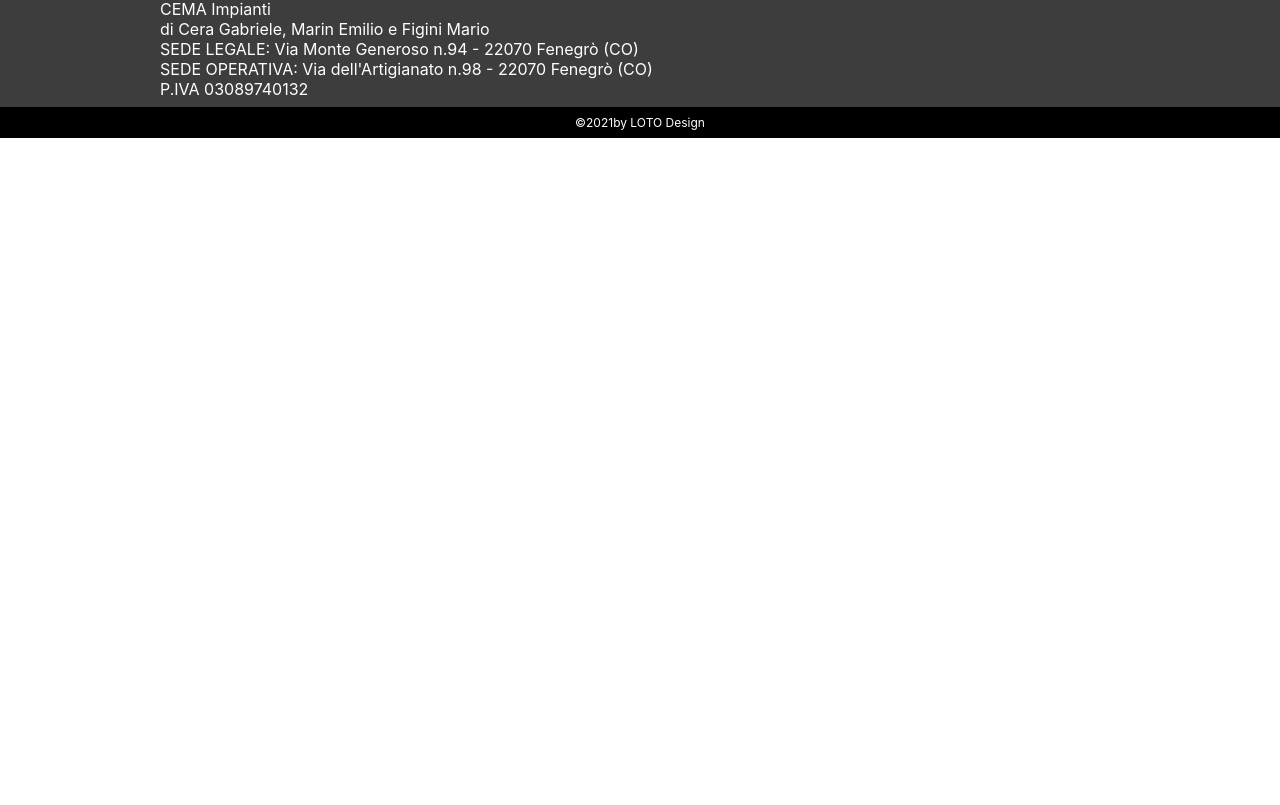
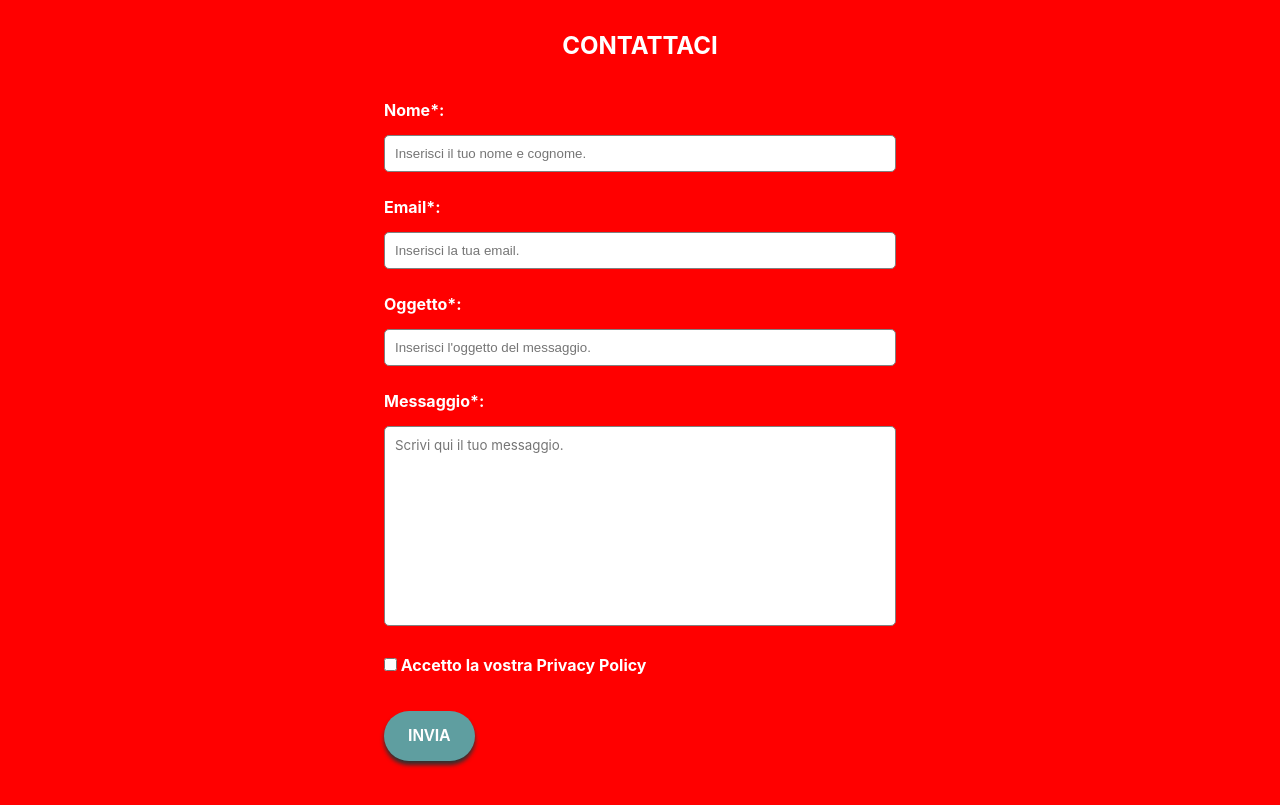
Before and after one commit to LOTO-gpolli/CEMA-impianti, a Next.js app: page / in a window 1280 px wide. Shown: the part 2375-3180 px from the top of the page. Before the commit the page ends 2513 px from the top, so only its background shows below. Built offline with nearby package versions, Linux system fonts and the light colour scheme.

Commit message:
Add Contact Form (basic)

```diff
--- a/components/Form/Form.js
+++ b/components/Form/Form.js
@@ -0,0 +1,86 @@
+import styles from "../Form/Form.module.css";
+
+const Form = () => {
+  return (
+    <div className={`${styles["form__container"]}`}>
+      <h2>CONTATTACI</h2>
+      <form
+        className={`${styles["form"]}`}
+        name="contact"
+        method="POST"
+        action="/"
+        data-netlify="true"
+      >
+        <input type="hidden" name="form-name" value="contact" />
+        <input type="hidden" name="subject" value="Messaggio da Netlify form" />
+        <p>
+          <label className={`${styles["form__label"]}`} htmlFor="yourname">
+            Nome*:{" "}
+          </label>{" "}
+          <br />
+          <input
+            className={`${styles["form__input"]}`}
+            type="text"
+            name="name"
+            id="yourname"
+            placeholder="Inserisci il tuo nome e cognome."
+            required
+          />
+        </p>
+        <p>
+          <label className={`${styles["form__label"]}`} htmlFor="youremail">
+            Email*:{" "}
+          </label>{" "}
+          <br />
+          <input
+            className={`${styles["form__input"]}`}
+            type="email"
+            name="email"
+            id="youremail"
+            placeholder="Inserisci la tua email."
+            required
+          />
+        </p>
+        <p>
+          <label className={`${styles["form__label"]}`} htmlFor="yourobject">
+            Oggetto*:{" "}
+          </label>{" "}
+          <br />
+          <input
+            className={`${styles["form__input"]}`}
+            type="text"
+            name="subject"
+            id="yoursubject"
+            placeholder="Inserisci l'oggetto del messaggio."
+            required
+          />
+        </p>
+        <p>
+          <label className={`${styles["form__label"]}`} htmlFor="yourmessage">
+            Messaggio*:{" "}
+          </label>{" "}
+          <br />
+          <textarea
+            className={`${styles["form__textarea"]}`}
+            name="message"
+            id="yourmessage"
+            placeholder="Scrivi qui il tuo messaggio."
+            required
+          ></textarea>
+        </p>
+        <p>
+          <div>
+            <input type="checkbox" id="privacy" name="privacy" required />
+            <label htmlFor="privacy"> Accetto la vostra Privacy Policy</label>
+          </div>
+          <br />
+          <button className={`${styles["form__submit-button"]}`} type="submit">
+            Invia
+          </button>
+        </p>
+      </form>
+    </div>
+  );
+};
+
+export default Form;
--- /dev/null
+++ b/components/Form/Form.module.css
@@ -0,0 +1,69 @@
+.form__container {
+  padding: 40px 0 40px 0;
+  text-align: center;
+  background-color: red;
+  color: white;
+  font-weight: bold;
+}
+
+.form {
+  text-align: left;
+  margin: 40px 10%;
+}
+
+.form__input {
+  margin: 15px 0 25px 0;
+  padding: 10px 10px;
+  width: 100%;
+  border-radius: 5px;
+  border: 1px solid grey;
+}
+
+.form__input:focus {
+  outline: none !important;
+  box-shadow: 0 0 10px #719ece;
+}
+
+.form__textarea {
+  width: 100%;
+  height: 200px;
+  margin: 15px 0 25px 0;
+  padding: 10px 10px;
+  resize: none;
+  border-radius: 5px;
+  border: 1px solid grey;
+  font-family: -apple-system, BlinkMacSystemFont, "Segoe UI", Roboto, Oxygen, Ubuntu,
+    Cantarell, "Open Sans", "Helvetica Neue", sans-serif;
+}
+
+.form__textarea:focus {
+  outline: none !important;
+  box-shadow: 0 0 10px #719ece;
+}
+
+.form__submit-button {
+  background-color: cadetblue;
+  padding: 1rem 1.5rem;
+  margin-top: 1rem;
+  margin-bottom: 3rem;
+  color: #ffffff;
+  font-size: 1rem;
+  font-weight: bold;
+  text-align: center;
+  text-transform: uppercase;
+  border: none;
+  border-radius: 30px;
+  outline: none;
+  cursor: pointer;
+  box-shadow: 0px 4px 4px #303030;
+}
+
+.form__submit-button:hover {
+  transform: scale(0.9);
+}
+
+@media (min-width: 768px) {
+  .form {
+    margin: 40px 30%;
+  }
+}
--- a/pages/index.js
+++ b/pages/index.js
@@ -5,6 +5,7 @@
 import Hero from "../components/Hero/Hero";
 import CardsList from "../components/CardsList/CardsList";
 import About from "../components/About/About";
+import Form from "../components/Form/Form";
 
 export default function Home() {
   return (
@@ -13,6 +14,7 @@
       <Hero />
       <CardsList />
       <About />
+      <Form />
       <Footer />
     </>
   );
```
